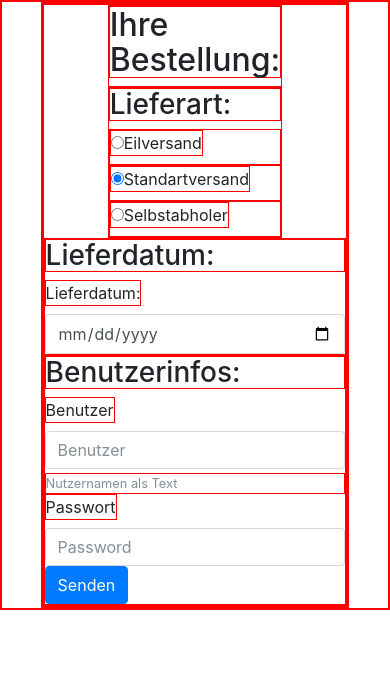
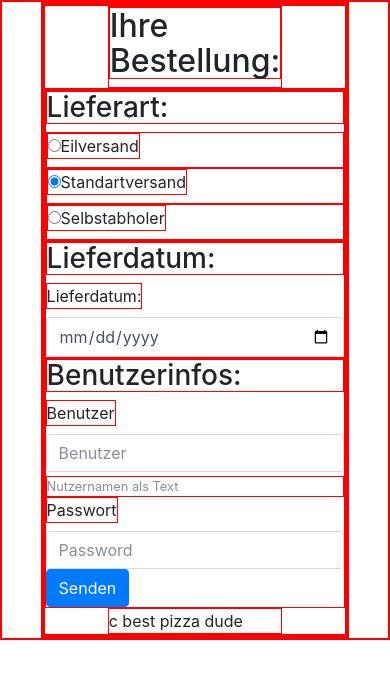
Before and after one commit to beerfekt/iprog, a PHP site: page / in a window 390 px wide. Shown: the top 679 px of the page. Run offline with PHP 8.4, Linux system fonts and the light colour scheme.

Commit message:
Added Responsivenes

```diff
--- a/uebungen/ue2/html/css/style.css
+++ b/uebungen/ue2/html/css/style.css
@@ -34,6 +34,17 @@
 	margin: 0 auto;
 }
 
+
+
+
+
+/*Klassen der Gridarea zuweisen*/
+
+
+.headline {
+	grid-area: headline;
+}
+
 .lieferart {
 	grid-area: lieferart;  /*die spalte lieferdatum wird zur klasse lieferdatum hinzugewiesen*/
 }
@@ -46,25 +57,52 @@
 	grid-area: benutzerinfos;  /*die spalte lieferdatum wird zur klasse lieferdatum hinzugewiesen*/
 }
 
+.footer {
+	grid-area: footer;
+}
 
+
+/*Grid definieren im Eltern-Kontainer*/
 
 
 .orderform {
 	display: grid;
-
 	/*1fr 1fr 1fr -> summe = nenner, einzelne angabe = zähler*/
 	grid-template-columns: 1fr	1fr 1fr; /*1spalte 1/1 bruch*/
 	grid-template-rows; auto; /*höhe der einzelnen zeilen  automatisch auf größe*/
 	grid-template-areas:
-	   " . lieferart .  "
-	   " lieferdatum lieferdatum lieferdatum  "
-	   " benutzerinfos benutzerinfos benutzerinfos "
+	   " . headline . "
+	   " lieferart lieferdatum benutzerinfos  "
+	   " lieferart lieferdatum benutzerinfos "
+	   " lieferart lieferdatum benutzerinfos "
+	   " . footer . "
 }
 
 
 
 
 
+
+/*--------------------*/
+/*    Responsivenes */
+/*---------------------*/
+
+
+/*Neudefinition*/
+
+@media screen and (max-width: 700px) {
+	.orderform {
+	 grid-template-areas:
+	   " . headline  . 	"
+	   " lieferart lieferart lieferart "
+	   " lieferdatum lieferdatum lieferdatum  "
+	   " benutzerinfos benutzerinfos benutzerinfos "
+	   " . footer . "
+	}
+
+}
+
+
 /*Tablet ansicht 700px*/
 
 
--- a/uebungen/ue2/html/html/Bestellseite.html
+++ b/uebungen/ue2/html/html/Bestellseite.html
@@ -11,24 +11,22 @@
 <!-- input type : attribute: -->
 	    <!-- type ist vorabprüfung ob passwort oder text oder email etc. -->
 	    <!-- name gibt den key im get oder post an-->
-
+<section class="order">
 
 	<form action="index.php" method="get" >
 
-<section class="orderform">
+		<div class="orderform">
 
 
-
-
+			 <div class="headline">
+			 	<h2>Ihre Bestellung: </h2>
+			 </div><!-- headline -->
 
 
 
 
 			  <div class="lieferart">
-
-	  	<h2>Ihre Bestellung: </h2>
 		      	<div class="placeholder"></div>
-
 		      	<h3>Lieferart: </h3>
 			  	<!-- Radio: namen gruppiert, bei gleichem namen kann nur einer ausgewählt werden, sonst mehrfachauswahl möglich -->
 			    <div class="checkbox">
@@ -41,7 +39,7 @@
 			    <div class="checkbox disabled">
 			      <label><input type="radio" name="versandart"  value="selbstabholer"  >Selbstabholer</label>
 			    </div>
-	  </div>
+			  </div><!-- lieferart -->
 
 
 			  <div class="lieferdatum">
@@ -49,7 +47,7 @@
 			  	<!-- type date stellt datepicker dar, aber geht nur mit manchen browsern -->
 			  	<label for="date">Lieferdatum:</label>
 			  	<input type="date" class="form-control" name="datum" value="tt.mm.jjjj" />
-      </div>
+		      </div><!-- lieferdatum -->
 
 
 			  <div class="benutzerinfos">
@@ -57,20 +55,18 @@
 			    <label for="exampleInputEmail1">Benutzer</label>
 			    <input type="text" class="form-control" id="exampleInputEmail1" aria-describedby="emailHelp" placeholder="Benutzer" name="benutzer">
 			    <small id="emailHelp" class="form-text text-muted">Nutzernamen als Text</small>
-
-
 			    <label for="exampleInputPassword1">Passwort</label>
 			    <input type="password" class="form-control" id="exampleInputPassword1" placeholder="Password" name="passwd">
 			   <button type="submit" class="btn btn-primary">Senden</button>
-	  </div>
+			  </div><!-- benutzerinfos-->
 
+			 <div class="footer"> c best pizza dude </div>
 
-
-
-
-
-</section>
+		</div><!-- orderform -->
 
 
 
 	</form> <!-- Form muss in section und  ein div mi tder klasse orderform für grid -->
+
+
+</section>
--- a/uebungen/ue2/html/index.php
+++ b/uebungen/ue2/html/index.php
@@ -1,25 +1,17 @@
-<!doctype html>
+<!DOCTYPE html>
 
-<html lang="en">
+<html lang="de">
+
   <head>
     <meta charset="utf-8">
-
     <title>Docker - Iprog UE1 HelloWorld</title>
     <meta name="description" content="Docker - DB Test">
     <meta name="author" content="Christoph Beer">
     <link rel="stylesheet" href="css/style.css">
     <link rel="stylesheet" href="bootstrap/css/bootstrap.css" >
   </head>
-
-
   <body>
     <div class="site-wrapper">
-
-
-
-
-
-
 
        <?php
          #database_test
@@ -28,16 +20,7 @@
          #include "html/HelloWorld.html";
          #include"html/login.html";
          include"html/Bestellseite.html";
-
-
        ?>
-
-
-
-
     </div><!-- site wrapper -->
-
-
  </body>
 </html>
-<!doctype html>
```
Lines whose indentation alone changed are shown as unchanged.
